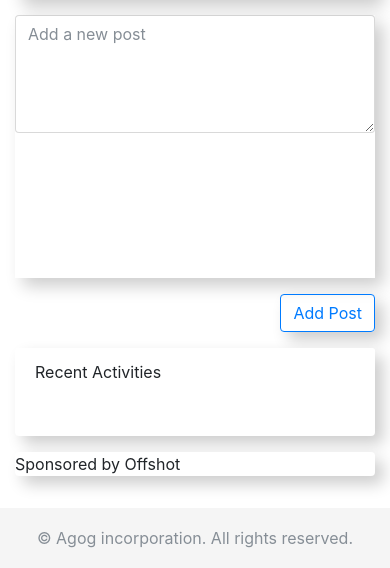
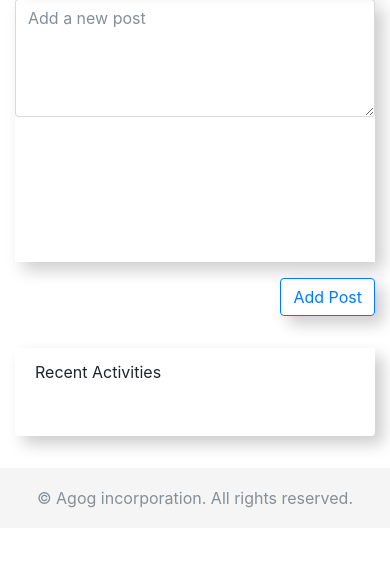
Before and after one commit to hsagarthegr8/agog, a Django app: template profiles/templates/profiles/timeline.html in a window 390 px wide. Shown: the part 421-989 px from the top of the page. After the commit the page ends 929 px from the top, so only its background shows below. Run offline with Django 3.2, Linux system fonts and the light colour scheme; tables that the repository leaves empty hold one stand-in row (values such as "Sample post"); the template is opened without the code that fills it: values that come from a table or form of the project are taken from there, most other values are stand-ins (such as "Sample title", 1, 10 or a date in 2020); data that the repository does not hold is empty; parts of the project's set-up code (start-up, migrations or seed data) failed here and were passed over; some libraries are stand-ins or nearby versions.

Commit message:
Minor ui fixes

```diff
--- a/profiles/templates/profiles/timeline.html
+++ b/profiles/templates/profiles/timeline.html
@@ -6,7 +6,7 @@
 {% block content %}
     <div class="row">
         <div class="col-sm-3">
-        <div class="card card-profile text-center">
+        <div class="card card-profile text-center sticky-top" style="top:5em;">
     <img class="card-img-top" src="https://unsplash.it/340/160?image=354"/>
     <div class="card-block">
         <img class="card-img-profile" src="{{ object.get_profile_picture }}"
@@ -24,11 +24,8 @@
         <div class="col-sm-6 col-md-6 col-lg-6">
             {% include 'feeds/post.html' with posts=object.get_timeline_posts redirect_to='timeline' %}
         </div>
-        <div class="col-sm-3">
+        <div class="col-sm-3" style="margin-top: 1em">
             {% include 'activityfeeds/recents.html' %}
-            <div class="card" style="margin-top: 1em">
-                Sponsored by Offshot
-            </div>
         </div>
     </div>
 
--- a/templates/base.html
+++ b/templates/base.html
@@ -22,7 +22,6 @@
             {% endif %}
         {% endif %}
         {% include 'snippets/nav.html' %}
-        <p></p>
         <main role="main" class ="container">
             {% block content %}
             {% endblock %}
--- a/templates/snippets/nav.html
+++ b/templates/snippets/nav.html
@@ -1,5 +1,5 @@
 {% load static %}
-<nav class="navbar navbar-expand-md navbar-dark bg-dark sticky-top" style="position: relative">
+<nav class="navbar navbar-expand-md navbar-dark bg-dark sticky-top">
     <a class="navbar-brand" href="{% url 'home' %}"><img src="{% static 'images/logo.svg' %}" class="logo"></a>
     <button class="navbar-toggler" type="button" data-toggle="collapse" data-target="#navbarsExampleDefault" aria-controls="navbarsExampleDefault" aria-expanded="false" aria-label="Toggle navigation">
         <span class="navbar-toggler-icon"></span>
```
